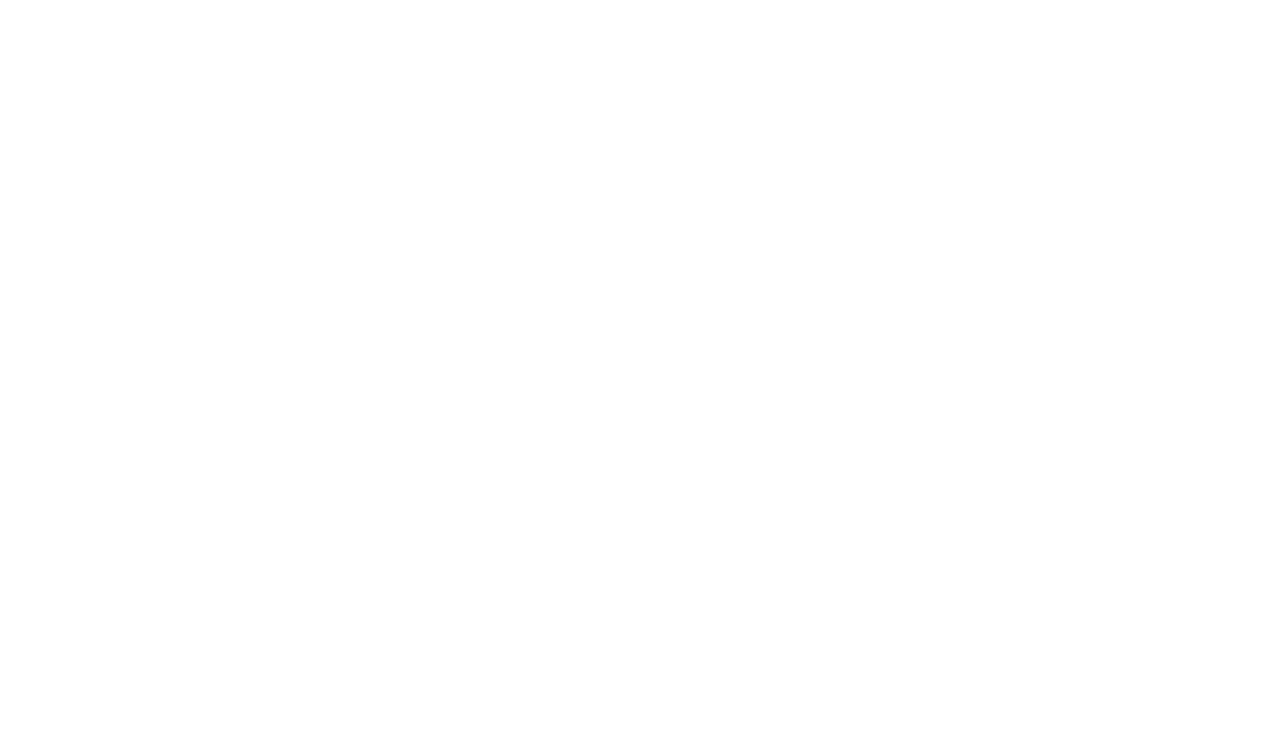
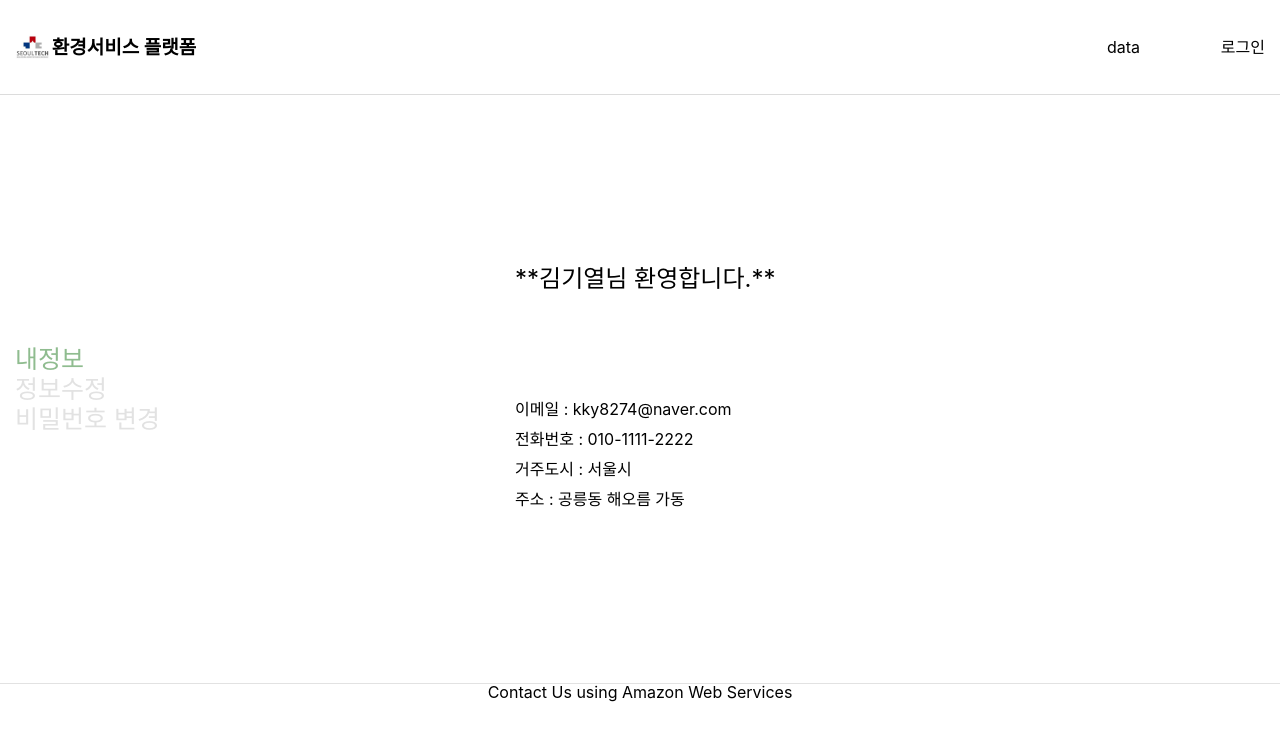
Before and after one commit to rlarlduf20/stProject-FE, a React (Create React App) app: page /user/my in a window 1280 px wide. Before the commit this address had no page. Shown: the top 740 px of the page. Built offline with nearby package versions, Linux system fonts and the light colour scheme.

Commit message:
마이페이지 틀 짜기

```diff
--- a/src/App.tsx
+++ b/src/App.tsx
@@ -14,7 +14,7 @@
           <Route path="/user" element={<Home />} />
           <Route path="/user/login" element={<Signin />} />
           <Route path="/user/registration" element={<Register />} />
-          <Route path="/user/mypage" element={<MyPage />}></Route>
+          <Route path="/user/my" element={<MyPage />}></Route>
         </Route>
       </Routes>
     </BrowserRouter>
--- /dev/null
+++ b/src/component/main/mypage/EditInfo.tsx
@@ -0,0 +1,147 @@
+import { useState } from "react";
+import styled from "styled-components";
+
+const EditInfoBox = styled.div`
+  input {
+    width: 17.8125rem;
+    padding: 1.125rem 0 1.125rem 0.9375rem;
+    &:focus {
+      outline: none;
+      border: 1px solid #8fbc8f;
+    }
+  }
+  span {
+    margin-bottom: 3.125rem;
+    font-size: 1.5rem;
+  }
+  button {
+    margin: 0 0 50px 20px;
+    border: 0.0313rem solid green;
+    color: green;
+    background: white;
+    border-radius: 10px;
+    font-size: 1rem;
+    padding: 0.6rem 0.875rem 0.6rem 0.875rem;
+    cursor: pointer;
+    &:hover {
+      color: white;
+      cursor: pointer;
+      background: #8fbc8f;
+      border: 0.0313rem solid white;
+    }
+  }
+  .pw {
+    margin-right: 0.625rem;
+  }
+  .submit {
+    border: 0.125rem solid green;
+    color: green;
+    background: white;
+    font-weight: bold;
+    font-size: 1rem;
+    padding: 0.875rem 0.875rem 0.875rem 0.875rem;
+    cursor: pointer;
+    &:hover {
+      color: white;
+      cursor: pointer;
+      background: #8fbc8f;
+      border: 0.125rem solid white;
+    }
+  }
+  .row1 {
+    display: flex;
+    gap: 0.625rem;
+    margin-bottom: 1.25rem;
+  }
+  .row2 {
+    display: flex;
+    gap: 0.625rem;
+    margin-bottom: 1.25rem;
+  }
+  .row3 {
+    display: flex;
+    gap: 0.625rem;
+  }
+`;
+
+const EditInfo = () => {
+  const [isAuthToEdit, setIsAuthToEdit] = useState(false);
+  const [password, setPassword] = useState("");
+  const onChangePw = (e: any) => {
+    setPassword(e.target.value);
+  };
+  const onClick = () => {
+    if (password === "1111") {
+      setIsAuthToEdit(true);
+    } else {
+      alert("비밀번호가 틀립니다.");
+    }
+  };
+  return (
+    <EditInfoBox>
+      {isAuthToEdit ? (
+        <>
+          <span>*내 정보 수정</span>
+          <button>수정하기</button>
+          <div className="row1">
+            <input
+              type="email"
+              value="kky8274@naver.com"
+              className="email"
+              placeholder="이메일"
+              disabled
+            />
+            <input
+              type="text"
+              value="010-1111-2222"
+              className="phone"
+              placeholder="전화번호"
+            />
+          </div>
+          <div className="row2">
+            <input
+              type="text"
+              value="김"
+              className="lastname"
+              placeholder="성"
+            />
+            <input
+              type="text"
+              value="기열"
+              className="firstname"
+              placeholder="이름"
+            />
+          </div>
+          <div className="row3">
+            <input
+              type="text"
+              value="서울"
+              className="city"
+              placeholder="거주도시"
+            />
+            <input
+              type="text"
+              value="공릉동 해오름 가동"
+              className="address"
+              placeholder="주소"
+            />
+          </div>
+        </>
+      ) : (
+        <>
+          <input
+            type="password"
+            placeholder="비밀번호"
+            onChange={onChangePw}
+            className="pw"
+          />
+          <button onClick={onClick} className="submit">
+            확인하기
+          </button>
+        </>
+      )}
+    </EditInfoBox>
+  );
+};
+
+export default EditInfo;
--- /dev/null
+++ b/src/component/main/mypage/EditPw.tsx
@@ -0,0 +1,34 @@
+import styled from "styled-components";
+
+const EditPwBox = styled.div`
+  input {
+    width: 17.8125rem;
+    padding: 1.125rem 0 1.125rem 0.9375rem;
+    &:focus {
+      outline: none;
+      border: 1px solid #8fbc8f;
+    }
+  }
+  p {
+    margin-bottom: 1.875rem;
+  }
+  .newPw {
+    display: block;
+    margin-bottom: 0.8rem;
+  }
+  .confirmNewPw {
+    display: block;
+  }
+`;
+
+const EditPw = () => {
+  return (
+    <EditPwBox>
+      <p>*비밀번호 변경하기</p>
+      <input placeholder="new password" className="newPw" />
+      <input placeholder="confirm new password" className="confirmNewPw" />
+    </EditPwBox>
+  );
+};
+
+export default EditPw;
--- a/src/component/main/mypage/MyPageMain.tsx
+++ b/src/component/main/mypage/MyPageMain.tsx
@@ -1,5 +1,98 @@
+import styled from "styled-components";
+import { useState } from "react";
+import UserInfo from "./UserInfo";
+import EditInfo from "./EditInfo";
+import EditPw from "./EditPw";
+
+const MypageContainer = styled.div`
+  //background: #f8fff0;
+  margin-top: 5.9375rem;
+`;
+const MyPageInnerBox = styled.div`
+  width: 1250px;
+  margin: 0 auto;
+  background: white;
+  min-height: calc(100vh - 7.3125rem - 5.9375rem);
+  display: flex;
+  align-items: center;
+  gap: 18.75rem;
+`;
+const MypageSideBtn = styled.div`
+  display: flex;
+  flex-direction: column;
+  gap: 0.3125rem;
+`;
+export const StyledLabel = styled.label`
+  display: block;
+  font-size: 25px;
+  color: #e2e2e2;
+  height: 100%;
+  cursor: pointer;
+  width: 200px;
+`;
+export const StyledRadio = styled.input`
+  display: none;
+
+  &:checked + ${StyledLabel} {
+    color: #8fbc8f;
+    height: 100%;
+  }
+`;
+
 const MyPageMain = () => {
-  return <div></div>;
+  const [radioValue, setRadioValue] = useState("default");
+  const onChangeRadio = (e: any) => {
+    setRadioValue(e.target.value);
+  };
+  return (
+    <MypageContainer>
+      <MyPageInnerBox>
+        <MypageSideBtn>
+          <div className="default">
+            <StyledRadio
+              onChange={onChangeRadio}
+              name="sidebtn"
+              id="default"
+              type="radio"
+              value="default"
+              checked={radioValue === "default" ? true : false}
+            />
+            <StyledLabel htmlFor="default">내정보</StyledLabel>
+          </div>
+          <div className="edit_info">
+            <StyledRadio
+              onChange={onChangeRadio}
+              name="sidebtn"
+              id="info"
+              type="radio"
+              value="editInfo"
+              onClick={() =>
+                alert("정보 수정을 위해 비밀번호 입력이 필요합니다.")
+              }
+            />
+            <StyledLabel htmlFor="info">정보수정</StyledLabel>
+          </div>
+          <div className="edit_pw">
+            <StyledRadio
+              onChange={onChangeRadio}
+              name="sidebtn"
+              id="pw"
+              type="radio"
+              value="editPw"
+            />
+            <StyledLabel htmlFor="pw">비밀번호 변경</StyledLabel>
+          </div>
+        </MypageSideBtn>
+        {radioValue === "default" ? (
+          <UserInfo />
+        ) : radioValue === "editInfo" ? (
+          <EditInfo />
+        ) : (
+          <EditPw />
+        )}
+      </MyPageInnerBox>
+    </MypageContainer>
+  );
 };
 
 export default MyPageMain;
--- /dev/null
+++ b/src/component/main/mypage/UserInfo.tsx
@@ -0,0 +1,23 @@
+import styled from "styled-components";
+
+const UserInfoDiv = styled.div`
+  line-height: 30px;
+  h1 {
+    font-size: 1.5rem;
+    margin-bottom: 100px;
+  }
+`;
+
+const UserInfo = () => {
+  return (
+    <UserInfoDiv>
+      <h1>**김기열님 환영합니다.**</h1>
+      <p>이메일 : kky8274@naver.com</p>
+      <p>전화번호 : 010-1111-2222</p>
+      <p>거주도시 : 서울시</p>
+      <p>주소 : 공릉동 해오름 가동</p>
+    </UserInfoDiv>
+  );
+};
+
+export default UserInfo;
--- a/src/component/public/layout/Footer.tsx
+++ b/src/component/public/layout/Footer.tsx
@@ -1,19 +1,20 @@
 import React from "react";
+import styled from "styled-components";
+
+const StyledFooter = styled.footer`
+  width: 100vw;
+  margin: 0 auto;
+  margin-bottom: 6.25rem;
+  border-top: 0.0625rem solid #e2e2e2;x
+`;
 
 const Footer = () => {
   return (
-    <footer
-      style={{
-        width: "100vw",
-        margin: "0 auto",
-        marginBottom: "6.25rem",
-        borderTop: "1px solid #e2e2e2",
-      }}
-    >
+    <StyledFooter>
       <p style={{ textAlign: "center" }}>
         Contact Us using Amazon Web Services
       </p>
-    </footer>
+    </StyledFooter>
   );
 };
 
--- a/src/component/public/layout/Navbar.tsx
+++ b/src/component/public/layout/Navbar.tsx
@@ -169,7 +169,7 @@
                         aria-labelledby="composition-button"
                         onKeyDown={handleListKeyDown}
                       >
-                        <StyledLink to="/mypage">
+                        <StyledLink to="/user/my">
                           <a>
                             <MenuItem onClick={handleClose}>My Page</MenuItem>
                           </a>
```
Also changed, not shown: 1 other file (tests, documents, lock files or other folders).
